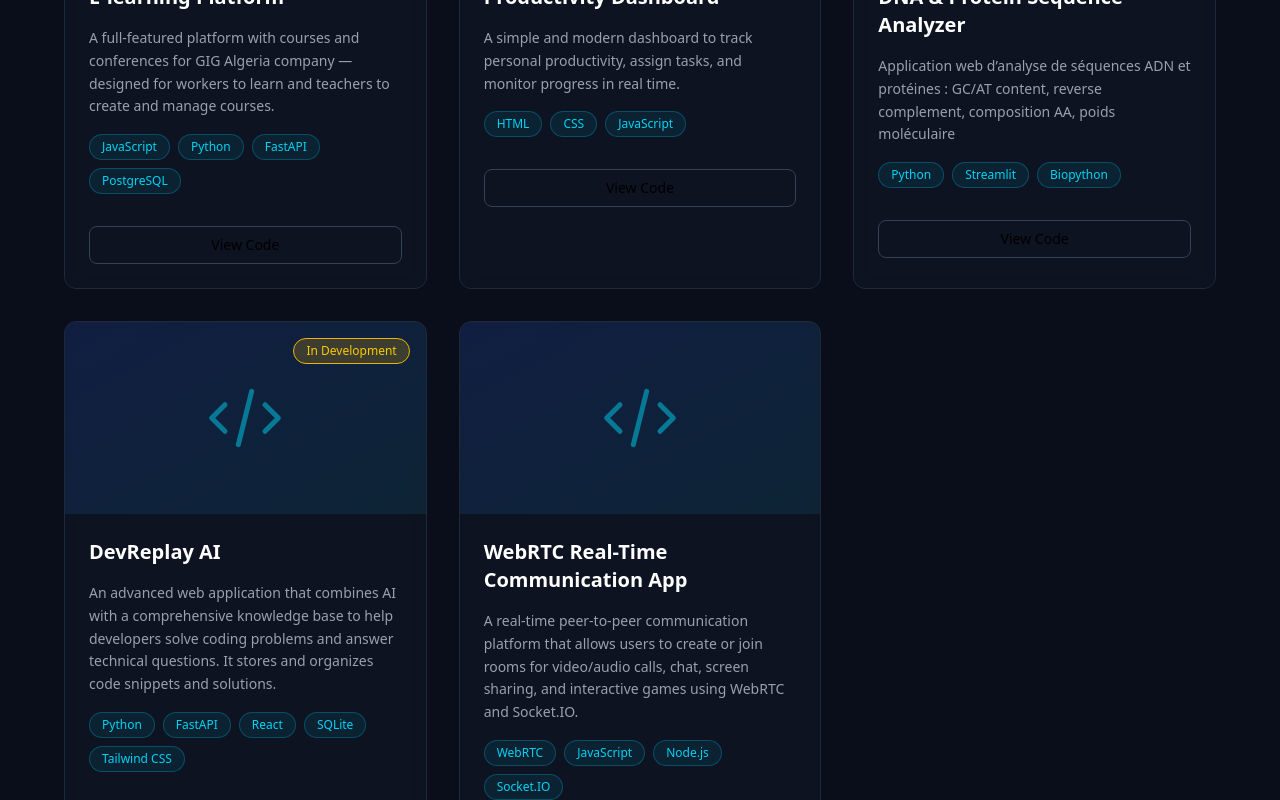
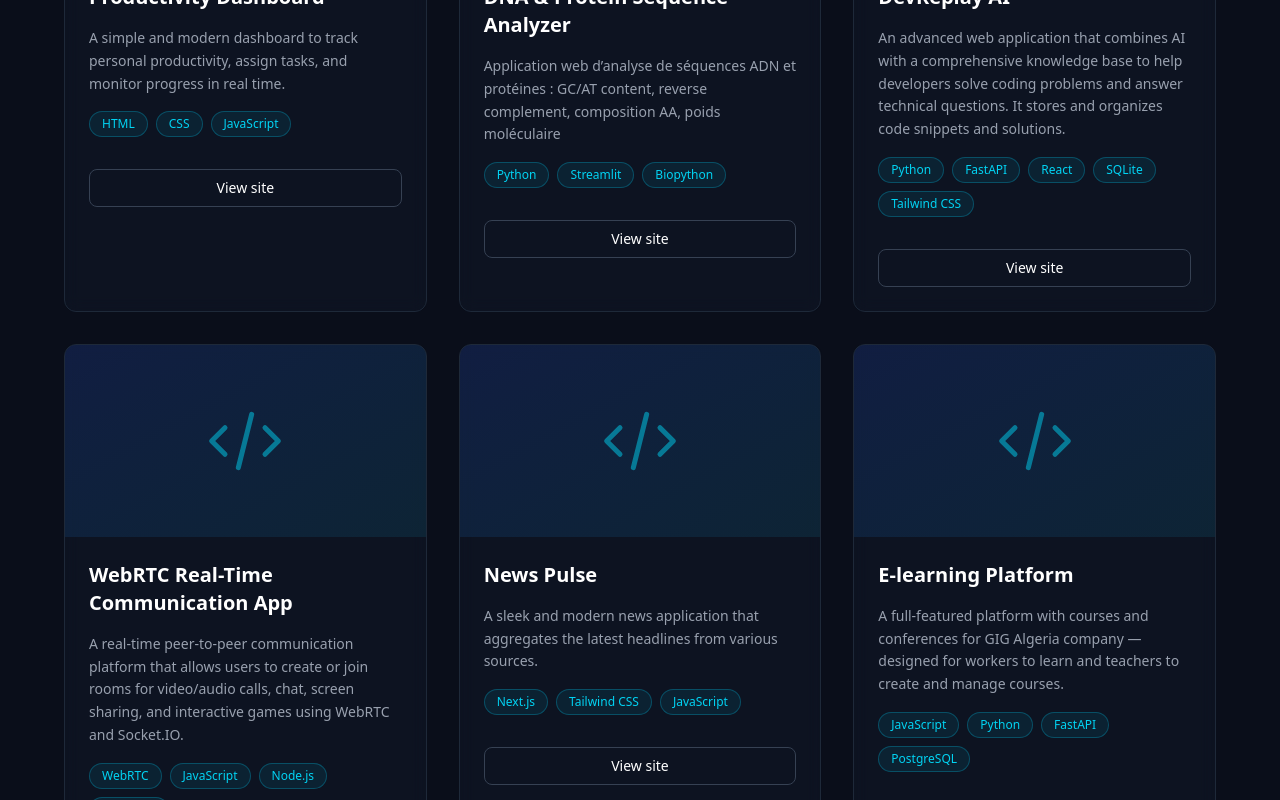
Before and after one commit to moumouh6/portfolio, a React (Vite) app: page / in a window 1280 px wide. Shown: the part 2860-3660 px from the top of the page. Built offline with nearby package versions, Linux system fonts and the light colour scheme.

Commit message:
Update button text color to white

```diff
--- a/src/components/Projects.jsx
+++ b/src/components/Projects.jsx
@@ -1,38 +1,44 @@
 const Projects = () => {
   const projects = [
-    {
-      title: 'E-learning Platform',
-      description: 'A full-featured platform with courses and conferences for GIG Algeria company — designed for workers to learn and teachers to create and manage courses.',
-      tech: ['JavaScript', 'Python', 'FastAPI', 'PostgreSQL'],
-      githubUrl: 'https://github.com/moumouh6/TAKWINI.git',
-      status: 'completed'
-    },
     {
       title: 'Productivity Dashboard',
       description: 'A simple and modern dashboard to track personal productivity, assign tasks, and monitor progress in real time.',
       tech: ['HTML', 'CSS', 'JavaScript'],
-      githubUrl: 'https://github.com/moumouh6/Dashboard.git',
+      githubUrl: 'https://moumouh6.github.io/Dashboard/',
       status: 'completed'
     },
     {
       title: 'DNA & Protein Sequence Analyzer',
       description: "Application web d’analyse de séquences ADN et protéines : GC/AT content, reverse complement, composition AA, poids moléculaire",
       tech: ['Python', 'Streamlit', 'Biopython'],
-      githubUrl: 'https://github.com/moumouh6/sequence-analyzer.git',
+      githubUrl: 'https://sequence-analyzer0.streamlit.app/',
       status: 'completed'
     },
     {
       title: 'DevReplay AI',
       description: 'An advanced web application that combines AI with a comprehensive knowledge base to help developers solve coding problems and answer technical questions. It stores and organizes code snippets and solutions.',
       tech: ['Python', 'FastAPI', 'React', 'SQLite', 'Tailwind CSS'],
-      githubUrl: 'https://github.com/moumouh6/Devreply.git',
+      githubUrl: 'https://devreply.netlify.app/',
       status: 'in-development'
     },
     {
       title: 'WebRTC Real-Time Communication App',
       description: 'A real-time peer-to-peer communication platform that allows users to create or join rooms for video/audio calls, chat, screen sharing, and interactive games using WebRTC and Socket.IO.',
       tech: ['WebRTC', 'JavaScript', 'Node.js', 'Socket.IO'],
-      githubUrl: 'https://github.com/moumouh6/WebRTC-video-chat-app.git',
+      githubUrl: 'https://web-rtc-mg24.onrender.com/',
+      status: 'completed'
+    },
+    {
+      title: 'News Pulse',
+      description: 'A sleek and modern news application that aggregates the latest headlines from various sources.',
+      tech: ['Next.js', 'Tailwind CSS', 'JavaScript'],
+      githubUrl: 'https://v0-pulse-news-frontend-app.vercel.app/'
+    },
+    {
+      title: 'E-learning Platform',
+      description: 'A full-featured platform with courses and conferences for GIG Algeria company — designed for workers to learn and teachers to create and manage courses.',
+      tech: ['JavaScript', 'Python', 'FastAPI', 'PostgreSQL'],
+      githubUrl: 'https://github.com/moumouh6/TAKWINI.git',
       status: 'completed'
     }
   ];
@@ -82,9 +88,9 @@ const Projects = () => {
                       href={project.githubUrl}
                       target="_blank"
                       rel="noopener noreferrer"
-                      className="flex-1 py-2 px-4 border border-gray-700 rounded-lg text-center font-medium hover:border-cyan-500 hover:bg-cyan-500/10 transition-all text-sm"
+                      className="flex-1 py-2 px-4 border border-gray-700 rounded-lg text-center font-medium hover:border-cyan-500 hover:bg-cyan-500/10 transition-all text-sm text-white"
                     >
-                      View Code
+                      View site
                     </a>
                   )}
                   {!project.liveUrl && !project.githubUrl && (
```
